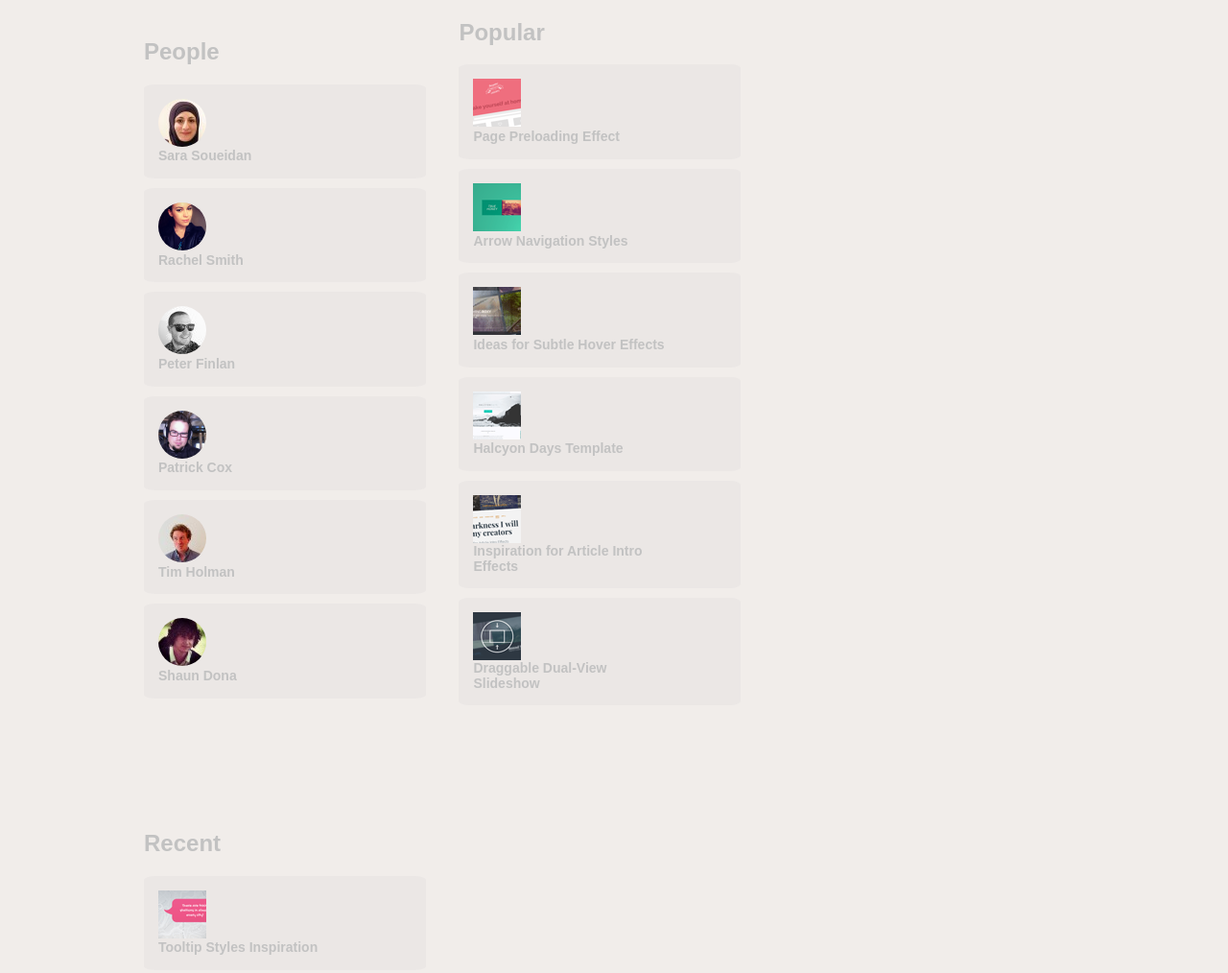
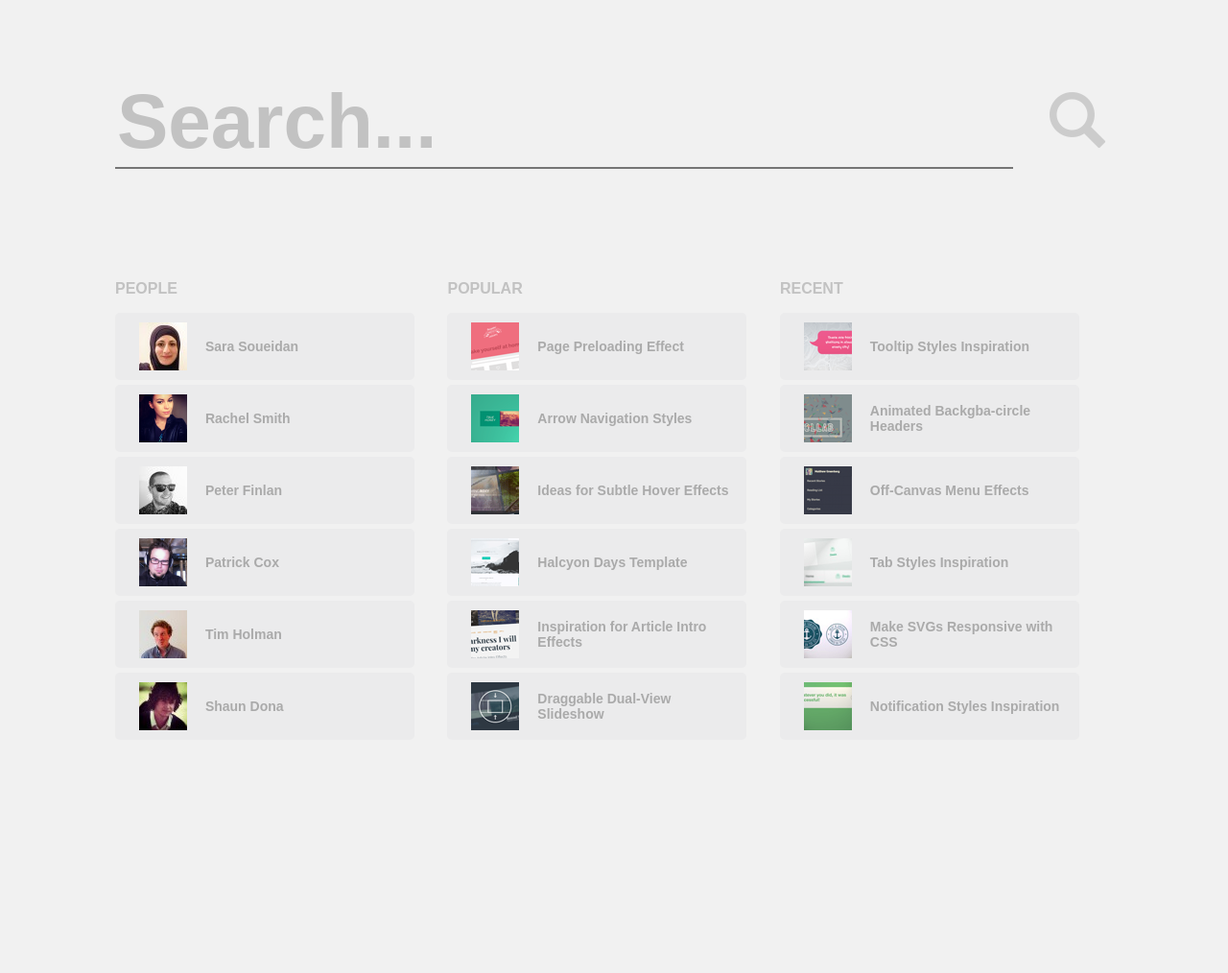
Before and after one commit to devforcoding/huge-search, a plain HTML site: page index.html in a window 1280 px wide. Shown: the top 1014 px of the page at 96% size. After the commit the page ends 805 px from the top, so only its background shows below. Drawn offline with nearby package versions, Linux system fonts and the light colour scheme.

Commit message:
added search js and popup iframe

```diff
--- a/css/main.css
+++ b/css/main.css
@@ -1,62 +1,147 @@
 * {
     box-sizing: border-box;
-    transition: all .1s ease-in;
+}
+
+html {
+    height: 100%;
 }
 
 body {
-    font-family: Arial, sans-serif;
+    min-height: 100%;
+    font-family: Arial, Helvetica, sans-serif;
+    background-color: #f1f1f1;
     color: #c2c2c2;
-    background: #f1edea;
+    font-weight: 600;
 }
 
-a {
-    color: inherit;
-    text-decoration: none;
+
+.search-container {
+    padding: 80px 120px;
+    width: 100%;
 }
 
-a:hover {
+.search-container button img {
+    width: 60px;
+}
+
+.search-container button {
+    border: none;
+    outline: none;
+    background-color: #f1f1f1;
+    cursor: pointer;
+}
+
+
+.search-container button:hover {
+    opacity: 0.5;
+}
+
+
+.search-box {
+    display: flex;
+    justify-content: space-between;
+    align-items: center;
+}
+
+.search-box__input {
+    border-top: none;
+    border-left: none;
+    border-right: none;
+    background: transparent;
+    color: #585858;
+    width:90%;
+    font-size: 80px;
+    font-weight: bold;
+    outline: none;
+}
+
+.search-box__input:focus {
+    border-color: #c2c2c2;
+}
+
+.search-box__input::placeholder {
+    color: #c2c2c2;
+}
+
+
+.content {
+    padding: 20px 120px;
+    width: 100%;
+
+}
+
+.content section {
+    display: inline-block;
+    width: 30%;
+    margin: 0 30px 0 0;
+}
+
+.content section:last-child {
+    margin-right: 0;
+}
+
+.content h3 {
+    text-transform: uppercase;
+    font-size: 16px;
+}
+
+.content ul {
+    list-style: none;
+    padding: 0;
+    font-size: 14px;
+}
+
+.content li {
+    margin: 5px 0;
+    border-radius: 5px;
+    background: rgba(118, 117, 128, 0.05);
+}
+
+.content a {
+    display: block;
+    padding: 10px;
+    border-radius: 5px;
+}
+
+.content img {
+    margin: 0 15px 0;
+    display: inline-block;
+    vertical-align: middle;
+}
+
+.content span {
+    display: inline-block;
+    width: 70%;
+    vertical-align: middle;
+}
+
+.content .avatars {
+    border-radius: 50%;
+}
+
+.content a:link,
+.content a:visited {
+    text-decoration: none;
+    color: #aaaaaa;
+}
+
+.content a:hover {
+    background: rgba(118, 117, 128, 0.1);
     color: #ec5a62;
 }
 
-.morph-search-content {
-    width: 100%;
-    padding: 0 150px;
+.search-box [name="needle"].invalid{
+    border-color: #ec5a62;
 }
 
-.dummy-column {
-    display: inline-block;
-    width: 30%;
-    padding-bottom: 100px;
-    margin-right: 30px;
+.content li.found{
+    background: #c2c2c2;
+}
+.content li.found a:link,
+.content li.found a:visited{
+    color: #585858;
 }
 
-.dummy-media-object {
-    display: block;
-    padding: 15px;
-    background: rgba(118,117,128,0.05);
-    margin-bottom: 10px;
-    border-radius: 4%;
+.content li.favorite{
+    background: rgb(255, 151, 92);
 }
-
-.dummy-media-object:hover {
-    background: rgba(118,117,128,0.1);
-}
-
-.dummy-media-object img {
-    display: inline-block;
-    width: 50px;
-    vertical-align: middle;
-    margin-right: 10px;
-}
-
-.round {
-    border-radius: 50%;
-}
-
-.dummy-media-object h4 {
-    display: inline-block;
-    width: 200px;
-    font-size: 14px;
-    margin: 0;
-    vertical-align: middle;
-}
--- a/index.html
+++ b/index.html
@@ -7,92 +7,143 @@
     <title>Huge Search</title>
     <link rel="icon" type="image/png" href="favicon.png">
     <link rel="stylesheet" href="css/normalize.css">
+    <link rel="stylesheet" href="https://cdn.jsdelivr.net/gh/fancyapps/fancybox@3.5.6/dist/jquery.fancybox.min.css">
     <link rel="stylesheet" href="css/main.css">
 </head>
 <body>
-<!--- Тут будет форма поиска --->
-<div class="morph-search-content">
-    <div class="dummy-column">
-        <h2>People</h2>
-        <a class="dummy-media-object" href="https://www.sarasoueidan.com/">
-            <img class="round" src="img/avatars/SaraSoueidan.jpeg" alt="Sara Soueidan">
-            <h4>Sara Soueidan</h4>
+<header class="search-container">
+    <form action="" class="search-box">
+        <input type="text" id="search" name="needle" class="search-box__input" placeholder="Search...">
+        <button type="submit"><img src="img/favicon.png" alt="Search"></button>
+    </form>
+</header>
+<main class="content">
+    <section class="people">
+        <h3>People</h3>
+        <ul>
+            <li>
+                <a data-fancybox data-type="iframe" data-src="https://www.sarasoueidan.com/"  href="javascript:;">
+                    <img src="img/avatars/SaraSoueidan.jpeg" class="Sara Soueidan">
+                    <span>Sara Soueidan</span>
                 </a>
-        <a class="dummy-media-object" href="https://rachsmith.com/">
-            <img class="round" src="img/avatars/RachelSmith.png" alt="Rachel Smith">
-            <h4>Rachel Smith</h4>
+            </li>
+            <li>
+                <a data-fancybox data-type="iframe" data-src="https://rachsmith.com/" href="javascript:;">
+                    <img src="img/avatars/RachelSmith.png" class="Rachel Smith">
+                    <span>Rachel Smith</span>
                 </a>
-        <a class="dummy-media-object" href="http://www.peterfinlan.com/">
-            <img class="round" src="img/avatars/PeterFinlan.jpeg" alt="Peter Finlan">
-            <h4>Peter Finlan</h4>
+            </li>
+            <li>
+                <a data-fancybox data-type="iframe" data-src="http://www.peterfinlan.com/" href="javascript:;">
+                    <img src="img/avatars/PeterFinlan.jpeg" class="Peter Finlan">
+                    <span>Peter Finlan</span>
                 </a>
-        <a class="dummy-media-object" href="http://patrick-cox.com/">
-            <img class="round" src="img/avatars/PatrickCox.png" alt="Patrick Cox">
-            <h4>Patrick Cox</h4>
+            </li>
+            <li>
+                <a data-fancybox data-type="iframe" data-src="http://patrick-cox.com/" href="javascript:;">
+                    <img src="img/avatars/PatrickCox.png" class="Patrick Cox">
+                    <span>Patrick Cox</span>
                 </a>
-        <a class="dummy-media-object" href="http://tholman.com/">
-            <img class="round" src="img/avatars/TimHolman.jpeg" alt="Tim Holman">
-            <h4>Tim Holman</h4>
+            </li>
+            <li>
+                <a href="http://tholman.com/">
+                    <img src="img/avatars/TimHolman.jpeg" class="Tim Holman">
+                    <span>Tim Holman</span>
                 </a>
-        <a class="dummy-media-object" href="https://pencilandfox.getforge.io/">
-            <img class="round" src="img/avatars/ShaunDona.jpeg" alt="Shaun Dona">
-            <h4>Shaun Dona</h4>
+            </li>
+            <li>
+                <a href="https://pencilandfox.getforge.io/">
+                    <img src="img/avatars/ShaunDona.jpeg" class="Shaun Dona">
+                    <span>Shaun Dona</span>
                 </a>
-    </div>
-    <div class="dummy-column">
-        <h2>Popular</h2>
-        <a class="dummy-media-object" class="dummy-media-object" href="https://www.sarasoueidan.com/">
-            <img src="img/thumbs/PagePreloadingEffect.png" alt="Page Preloading Effect">
-            <h4>Page Preloading Effect</h4>
+            </li>
+        </ul>
+    </section>
+    <section class="popular">
+        <h3>Popular</h3>
+        <ul>
+            <li>
+                <a href="https://www.sarasoueidan.com/">
+                    <img src="img/thumbs/PagePreloadingEffect.png" alt="PagePreloadingEffect">
+                    <span>Page Preloading Effect</span>
                 </a>
-        <a class="dummy-media-object" href="https://rachsmith.com/">
-            <img src="img/thumbs/ArrowNavigationStyles.png" alt="Arrow Navigation Styles">
-            <h4>Arrow Navigation Styles</h4>
+            </li>
+            <li>
+                <a href="index.html">
+                    <img src="img/thumbs/ArrowNavigationStyles.png" alt="ArrowNavigationStyles">
+                    <span>Arrow Navigation Styles</span>
                 </a>
-        <a class="dummy-media-object" href="http://www.peterfinlan.com/">
-            <img src="img/thumbs/HoverEffectsIdeasNew.png" alt="Ideas for Subtle Hover Effects">
-            <h4>Ideas for Subtle Hover Effects</h4>
+            </li>
+            <li>
+                <a href="https://rachsmith.com/">
+                    <img src="img/thumbs/HoverEffectsIdeasNew.png">
+                    <span>Ideas for Subtle Hover Effects</span>
                 </a>
-        <a class="dummy-media-object" href="http://patrick-cox.com/">
-            <img src="img/thumbs/FreebieHalcyonDays.png" alt="Halcyon Days Template">
-            <h4>Halcyon Days Template</h4>
+            </li>
+            <li>
+                <a href="http://tympanus.net/codrops/2014/07/14/freebie-halcyon-days-one-page-website-template/">
+                    <img src="img/thumbs/FreebieHalcyonDays.png">
+                    <span>Halcyon Days Template</span>
                 </a>
-        <a class="dummy-media-object" href="http://tholman.com/">
-            <img src="img/thumbs/ArticleIntroEffects.png" alt="Inspiration for Article Intro Effects">
-            <h4>Inspiration for Article Intro Effects</h4>
+            </li>
+            <li>
+                <a href="http://tympanus.net/codrops/2014/05/22/inspiration-for-article-intro-effects/">
+                    <img src="img/thumbs/ArticleIntroEffects.png">
+                    <span>Inspiration for Article Intro Effects</span>
                 </a>
-        <a class="dummy-media-object" href="https://pencilandfox.getforge.io/">
-            <img src="img/thumbs/DraggableDualViewSlideshow.png" alt="Draggable Dual-View Slideshow">
-            <h4>Draggable Dual-View Slideshow</h4>
+            </li>
+            <li>
+                <a href="https://pencilandfox.getforge.io/">
+                    <img src="img/thumbs/DraggableDualViewSlideshow.png">
+                    <span>Draggable Dual-View Slideshow</span>
                 </a>
-    </div>
-    <div class="dummy-column">
-        <h2>Recent</h2>
-        <a class="dummy-media-object" class="dummy-media-object" href="https://www.sarasoueidan.com/">
-            <img src="img/thumbs/TooltipStylesInspiration.png" alt="Tooltip Styles Inspiration">
-            <h4>Tooltip Styles Inspiration</h4>
+            </li>
+        </ul>
+    </section>
+    <section class="recent">
+        <h3>Recent</h3>
+        <ul>
+            <li>
+                <a href="http://tholman.com/">
+                    <img src="img/thumbs/TooltipStylesInspiration.png">
+                    <span>Tooltip Styles Inspiration</span>
                 </a>
-        <a class="dummy-media-object" href="https://rachsmith.com/">
-            <img src="img/thumbs/AnimatedHeaderBackgrounds.png" alt="Animated Background Headers">
-            <h4>Animated Background Headers</h4>
+            </li>
+            <li>
+                <a href="http://tholman.com/">
+                    <img src="img/thumbs/AnimatedHeaderBackgrounds.png">
+                    <span>Animated Backgba-circle Headers</span>
                 </a>
-        <a class="dummy-media-object" href="http://www.peterfinlan.com/">
-            <img src="img/thumbs/OffCanvas.png" alt="Off-Canvas Menu Effects">
-            <h4>Off-Canvas Menu Effects</h4>
+            </li>
+            <li>
+                <a href="http://tholman.com/">
+                    <img src="img/thumbs/OffCanvas.png">
+                    <span>Off-Canvas Menu Effects</span>
                 </a>
-        <a class="dummy-media-object" href="http://patrick-cox.com/">
-            <img src="img/thumbs/TabStyles.png" alt="Tab Styles Inspiration">
-            <h4>Tab Styles Inspiration</h4>
+            </li>
+            <li>
+                <a href="http://tholman.com/">
+                    <img src="img/thumbs/TabStyles.png">
+                    <span>Tab Styles Inspiration</span>
                 </a>
-        <a class="dummy-media-object" href="http://tholman.com/">
-            <img src="img/thumbs/ResponsiveSVGs.png" alt="Make SVGs Responsive with CSS">
-            <h4>Make SVGs Responsive with CSS</h4>
+            </li>
+            <li>
+                <a href="http://tholman.com/">
+                    <img src="img/thumbs/ResponsiveSVGs.png">
+                    <span>Make SVGs Responsive with CSS</span>
                 </a>
-        <a class="dummy-media-object" href="https://pencilandfox.getforge.io/">
-            <img src="img/thumbs/NotificationStyles.png" alt="Notificatin Styles Inspiration">
-            <h4>Notificatin Styles Inspiration</h4>
+            </li>
+            <li>
+                <a href="http://tholman.com/">
+                    <img src="img/thumbs/NotificationStyles.png">
+                    <span>Notification Styles Inspiration</span>
                 </a>
-    </div>
-</div>
+            </li>
+        </ul>
+    </section>
+</main>
+<script src="https://code.jquery.com/jquery-3.3.1.min.js"></script>
+<script src="https://cdn.jsdelivr.net/gh/fancyapps/fancybox@3.5.6/dist/jquery.fancybox.min.js"></script>
+<script src="js/main.js"></script>
 </body>
 </html>
--- /dev/null
+++ b/js/main.js
@@ -0,0 +1,44 @@
+(function ($) {
+
+    $(document).ready(function () {
+        const $searchBox = $('.search-box');
+        const $needle = $searchBox.find('[name="needle"]');
+        const hugeSearch = function(needle) {
+            const $items = $('.content ul > li');
+            $items.removeClass('found');
+            $items.each((i, item) => {
+                const $item = $(item);
+                if (-1 !== $item.find('span').text().toLowerCase().indexOf(needle.toLowerCase())) {
+                $item.addClass('found');
+                item.wasFound = (item.wasFound === undefined) ? 1 : item.wasFound + 1;
+                if (10 <= item.wasFound) {
+                    $item.addClass('favorite');
+                }
+            }
+        });
+    };
+        $searchBox.submit(function (e) {
+            e.preventDefault();
+            const $this = $(this);
+            // console.log($this.serialize());
+            const needle = $needle.val();
+            console.log(needle);
+            if (3 <= needle.length) {
+                hugeSearch(needle);
+
+            } else {
+                $needle.addClass('invalid');
+                return;
+            }
+        });
+        $needle.keyup(function () {
+            const $this = $(this);
+            $this.removeClass('invalid');
+
+        });
+
+        $('a').click(function() {
+            $(this).attr('target', '_blank');
+        });
+    });
+    })(jQuery);
```
Also changed, not shown: img/favicon.png (added). Lines whose indentation alone changed are shown as unchanged.
